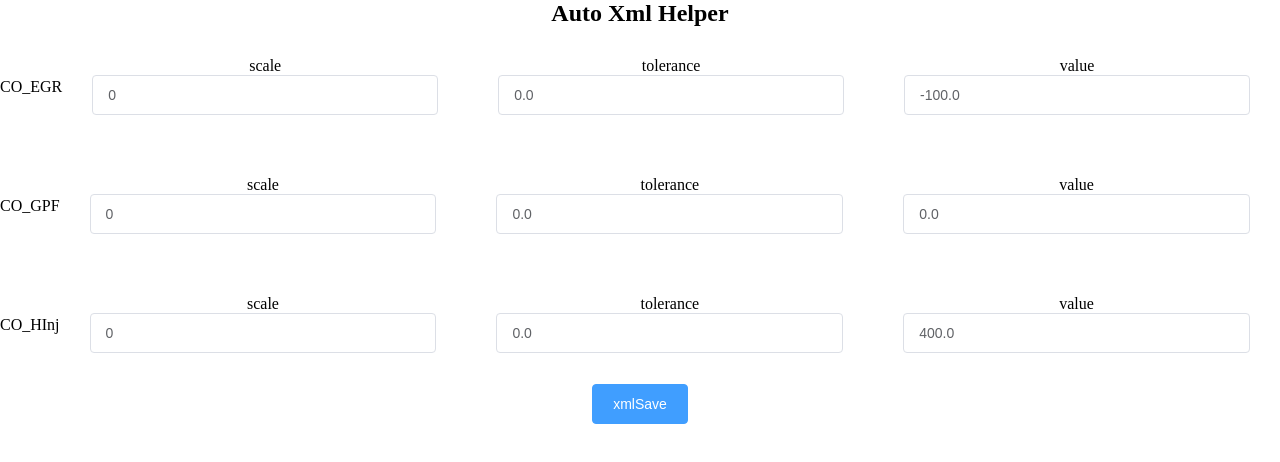
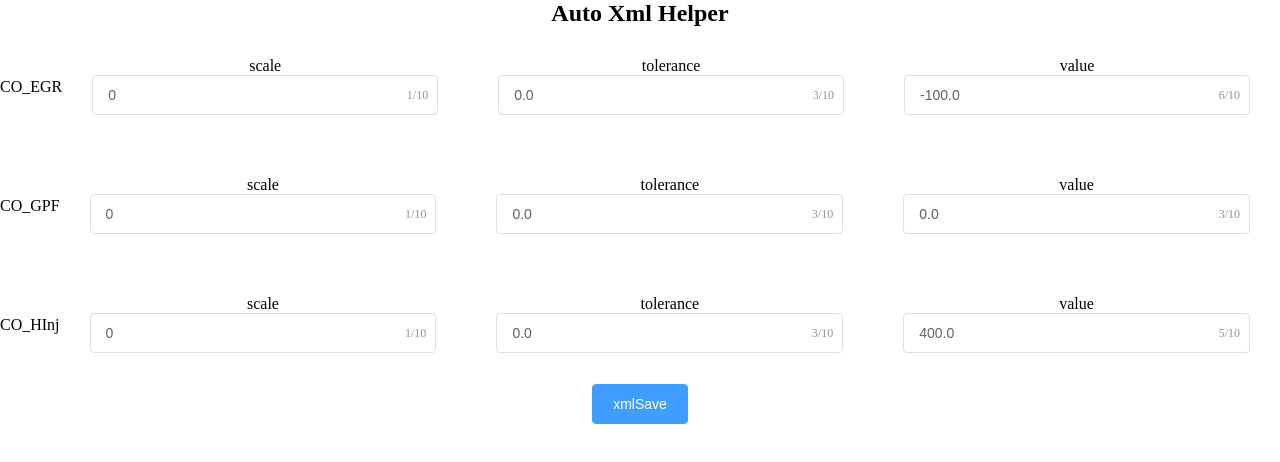
Before and after one commit to anyingiit/auto_xml_helper, a Vue app: page / in a window 1280 px wide. Shown: the top 462 px of the page. Built offline with nearby package versions, Linux system fonts and the light colour scheme.

Commit message:
add: 新增对数据的效验

```diff
--- a/src/components/navMain/NavMain.vue
+++ b/src/components/navMain/NavMain.vue
@@ -11,6 +11,8 @@
             class="itemInputBox"
             v-model="trueDatas[index].datas[key]"
             @blur="blurTester(index, key, item)"
+            maxlength="10"
+            show-word-limit
           ></el-input>
         </div>
       </div>
@@ -20,6 +22,7 @@
 
 <script>
 import { defineComponent, reactive } from 'vue';
+import { ElNotification, ElMessage } from 'element-plus';
 
 export default defineComponent({
   name: 'navMain',
@@ -39,10 +42,34 @@ export default defineComponent({
         key,
         value,
       );
-      ctx.emit('checkAndSet', {
-        index,
-        key,
-      });
+      if (/^(-?\d+)(\.\d+)?$/.test(value)) {
+        if (!Number.isNaN(parseFloat(value))) {
+          console.log(parseFloat(value).toString());
+          if (value.length - (value.indexOf('.') + 1) > 1) {
+            ElMessage.warning({
+              message: '您输入的小数大于一位, 已帮您修正!',
+              type: 'warning',
+            });
+          }
+          trueDatas[index].datas[key] = parseFloat(value).toFixed(1).toString();
+          ctx.emit('checkAndSet', {
+            index,
+            key,
+          });
+        } else {
+          ElNotification({
+            title: '错误',
+            message: '输入的字符不是数字',
+            duration: 2500,
+          });
+        }
+      } else {
+        ElNotification({
+          title: '错误',
+          message: '输入的值包含非法字符',
+          duration: 2500,
+        });
+      }
     };
     return {
       blurTester,
```
